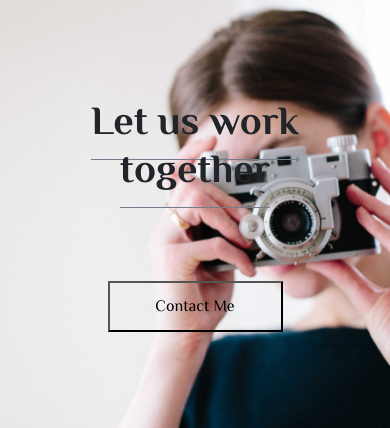
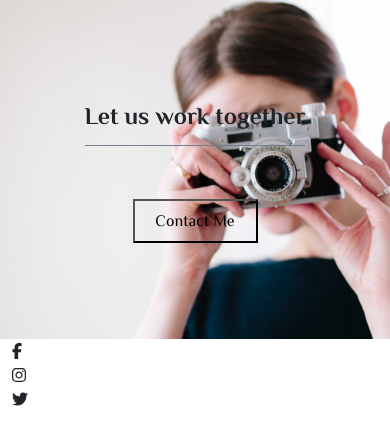
Before and after one commit to JCciasico/Photographer-Website-Design, a Vue app: page / in a window 390 px wide. Shown: the part 2858-3286 px from the top of the page. Built offline with nearby package versions, Linux system fonts and the light colour scheme; what vue-scroll-reveal would draw is missing.

Commit message:
chore: added social section

```diff
--- a/src/App.vue
+++ b/src/App.vue
@@ -20,6 +20,9 @@
     <div class="footer-section">
       <FooterSection/>
     </div>
+    <div class="social-section">
+      <SocialFooter/>
+    </div>
   </div>
 </template>
 
@@ -32,6 +35,7 @@ import ServicesSection from './components/ServicesSection.vue';
 import FeatureSection from './components/FeatureSection.vue';
 import ProjectSection from './components/ProjectSection.vue';
 import FooterSection from './components/FooterSection.vue';
+import SocialFooter from './components/SocialFooter.vue';
 
 export default {
   name: 'App',
@@ -43,7 +47,8 @@ export default {
     ServicesSection,
     FeatureSection,
     ProjectSection,
-    FooterSection
+    FooterSection,
+    SocialFooter
 }
 }
 </script>
--- a/src/components/FooterSection.vue
+++ b/src/components/FooterSection.vue
@@ -43,5 +43,20 @@ button{
 button:hover{
     transform: scale(1.035);
 }
-
+@media(max-width:500px){
+    span{
+        font-family: 'Philosopher', sans-serif;
+        font-weight: 700;
+        font-size: 1.5rem;
+        padding: 1rem 0;
+        border-bottom: 1px solid #747d8c;
+    }
+    button{
+        margin-top: 60px;
+        padding: 0.5rem;
+        width: 125px;
+        font-family: 'Philosopher', sans-serif;
+        background: none;
+    }
+}
 </style>
--- /dev/null
+++ b/src/components/SocialFooter.vue
@@ -0,0 +1,25 @@
+<template>
+  <section>
+    <div class="container soc-body">
+        <div class="box">
+            <i class="fa-brands fa-facebook-f"></i>
+        </div>
+        <div class="box">
+            <i class="fa-brands fa-instagram"></i>
+        </div>
+        <div class="box">
+            <i class="fa-brands fa-twitter"></i>
+        </div>
+    </div>
+  </section>
+</template>
+
+<script>
+export default {
+
+}
+</script>
+
+<style scoped>
+
+</style>
```
